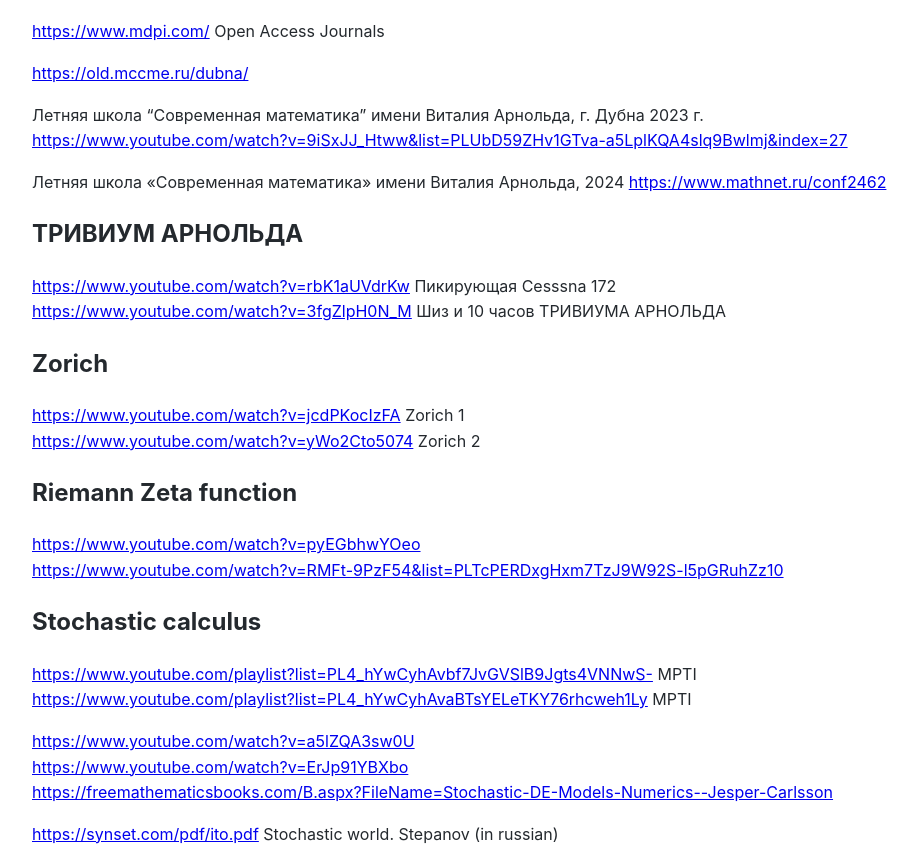
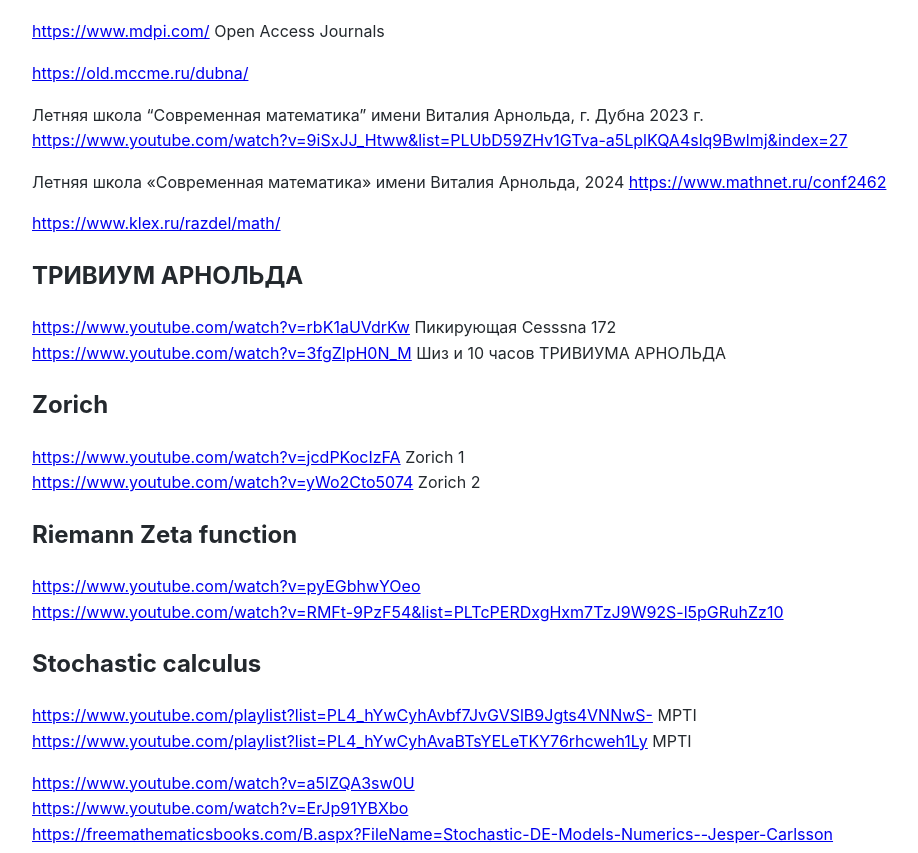
Before and after one commit to Michael-Lubinsky/michael-lubinsky.github.com, a Jekyll site: the page built from math/math.md, in a window 1280 px wide and 900 px high, scrolled down 408 px, cut to the strip 47-900 px from the top of the window. Shown: the whole strip, without its empty margins (158-1076 px from the left). Built offline with Jekyll 4.4.1, drawn with Linux system fonts in a browser that asks for light colours; our own code applies the rules of GitHub Pages for plain Markdown files.

Commit message:
Update math.md

```diff
--- a/math/math.md
+++ b/math/math.md
@@ -14,6 +14,8 @@
 
 Летняя школа «Современная математика» имени Виталия Арнольда, 2024
  <https://www.mathnet.ru/conf2462>
+
+ <https://www.klex.ru/razdel/math/>
 
 ## ТРИВИУМ АРНОЛЬДА
 <https://www.youtube.com/watch?v=rbK1aUVdrKw> Пикирующая Cesssna 172
```
